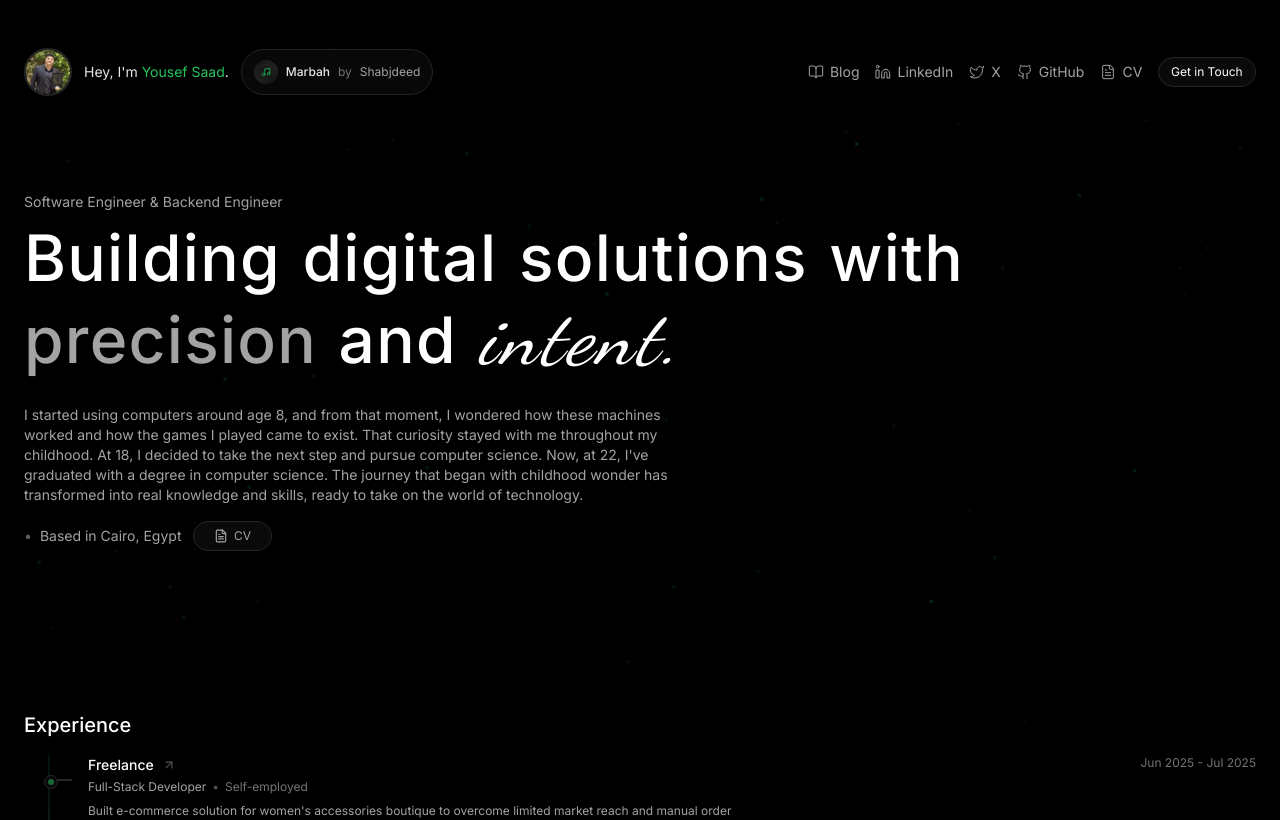
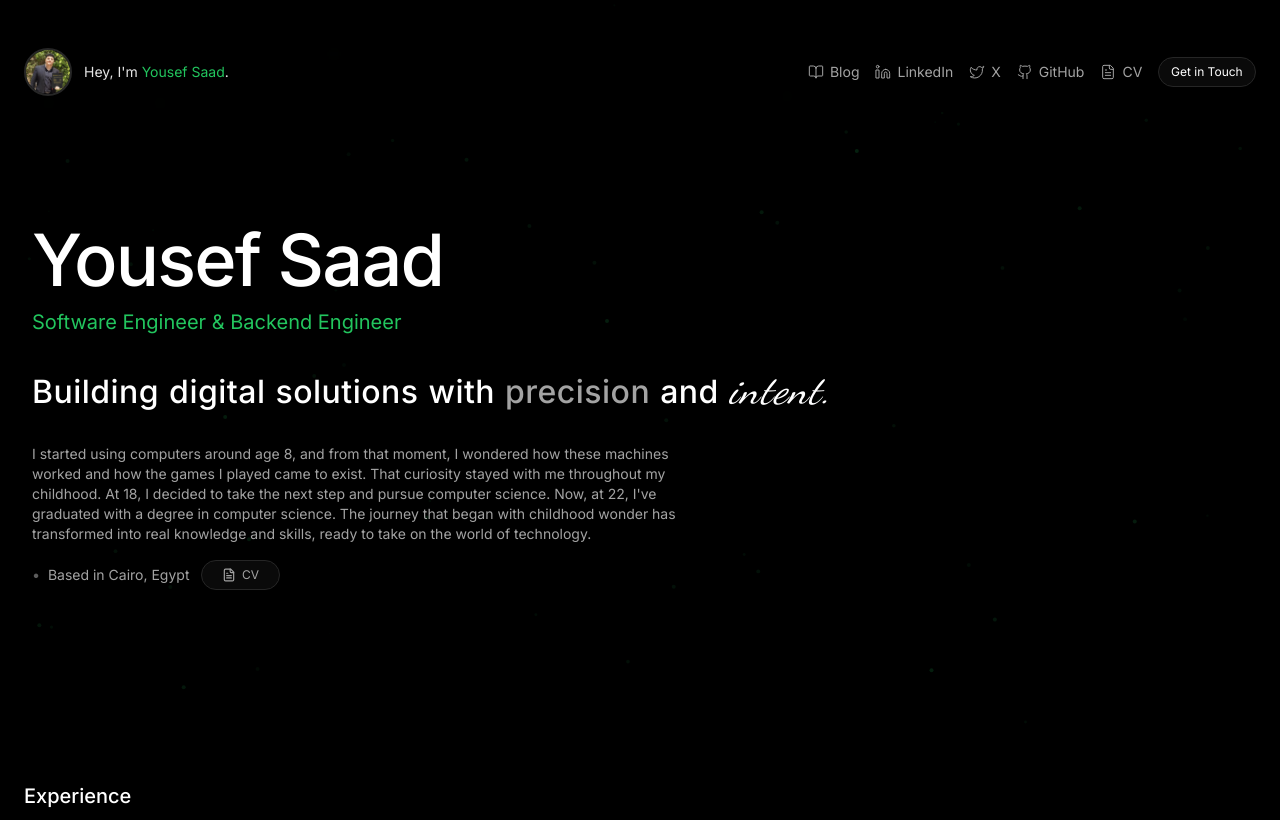
Before and after one commit to yousefsaad12/portfolio, a React (Vite) app: page / in a window 1280 px wide. Shown: the top 820 px of the page. Built offline with nearby package versions, Linux system fonts and the light colour scheme.

Commit message:
some changes in hero section

```diff
--- a/src/App.tsx
+++ b/src/App.tsx
@@ -15,7 +15,7 @@ function App() {
         className="min-h-screen bg-black relative overflow-hidden"
         initial={{ opacity: 0 }}
         animate={{ opacity: 1 }}
-        transition={{ duration: 1 }}
+        transition={{ duration: 0.3 }}
       >
         {/* Animated background particles */}
         <div className="fixed inset-0 pointer-events-none">
@@ -48,7 +48,7 @@ function App() {
           <motion.main
             initial={{ opacity: 0, y: 20 }}
             animate={{ opacity: 1, y: 0 }}
-            transition={{ duration: 0.8, delay: 0.2 }}
+            transition={{ duration: 0.4, delay: 0.2 }}
           >
             <Hero />
             <Employment />
--- a/src/components/Hero.tsx
+++ b/src/components/Hero.tsx
@@ -6,6 +6,7 @@ const Hero: React.FC = () => {
   const { scrollY } = useScroll();
   const y = useTransform(scrollY, [0, 300], [0, -50]);
   const opacity = useTransform(scrollY, [0, 300], [1, 0.3]);
+  const buttonRef = useRef<HTMLAnchorElement>(null);
 
   const handleMouseMove = (e: React.MouseEvent<HTMLAnchorElement>) => {
     if (!buttonRef.current) return;
@@ -16,7 +17,6 @@ const Hero: React.FC = () => {
 
     const moveX = x * 0.35;
     const moveY = y * 0.35;
-
     const rotation = Math.atan2(y, x) * (180 / Math.PI) * 0.1;
 
     buttonRef.current.style.transform = `translate(${moveX}px, ${moveY}px) scale(1.08) rotate(${rotation}deg)`;
@@ -28,8 +28,10 @@ const Hero: React.FC = () => {
     }
   };
 
-  const buttonRef = useRef<HTMLAnchorElement>(null);
-  const floatingParticles = Array.from({ length: 20 }, (_, i) => (
+  const particleCount =
+    typeof window !== "undefined" && window.innerWidth < 640 ? 10 : 20;
+
+  const floatingParticles = Array.from({ length: particleCount }, (_, i) => (
     <motion.div
       key={i}
       className="absolute w-1 h-1 bg-green-500/20 rounded-full"
@@ -52,47 +54,68 @@ const Hero: React.FC = () => {
 
   return (
     <motion.section
-      className="py-20 relative overflow-hidden"
+      className="relative overflow-hidden py-16 sm:py-20 md:py-28"
       style={{ y, opacity }}
     >
-      {/* Floating particles background */}
+      {/* Floating particles */}
       <div className="absolute inset-0 pointer-events-none">
         {floatingParticles}
       </div>
 
-      <div className="container relative z-10">
-        <div className="max-w-5xl px-4 sm:px-6 lg:px-0">
-          <div className="space-y-4 sm:space-y-6">
+      <div className="container mx-auto px-4 sm:px-6 lg:px-8 relative z-10">
+        {/* ✅ Alignment fix — text left on md+ */}
+        <div className="max-w-5xl mx-auto md:mx-0 md:text-left text-center">
+          <div className="space-y-6 sm:space-y-8">
+            {/* Title & subtitle */}
             <motion.div
               initial={{ opacity: 0, y: 20 }}
               animate={{ opacity: 1, y: 0 }}
               transition={{ duration: 0.8, ease: "easeOut" }}
             >
-              <div className="space-y-1 sm:space-y-2">
+              <div className="space-y-2 sm:space-y-3">
+                <motion.h1
+                  className="font-medium text-3xl sm:text-5xl md:text-6xl lg:text-7xl leading-[1.1] tracking-tight"
+                  initial={{ opacity: 0, y: 30 }}
+                  animate={{ opacity: 1, y: 0 }}
+                  transition={{ duration: 1, delay: 0.4, ease: "easeOut" }}
+                >
+                  Yousef Saad
+                </motion.h1>
+
                 <motion.p
-                  className="text-xs sm:text-sm text-neutral-400 text-center sm:text-left"
+                  className="text-sm sm:text-lg md:text-xl text-green-500"
                   initial={{ opacity: 0, y: 10 }}
                   animate={{ opacity: 1, y: 0 }}
                   transition={{ duration: 0.6, delay: 0.2 }}
                 >
                   Software Engineer & Backend Engineer
                 </motion.p>
-                <motion.h1
-                  className="font-medium text-center sm:text-left"
+              </div>
+            </motion.div>
+
+            {/* "Precision & intent" */}
+            <motion.h4
+              className="font-medium text-center md:text-left leading-snug"
               style={{
-                    fontSize: "clamp(1.5rem, 5vw, 4.5rem)",
-                    lineHeight: "1.2",
-                    letterSpacing: "0.02em",
-                    wordSpacing: "0.05em",
-                    fontWeight: "500",
+                fontSize: "clamp(1rem, 3.5vw, 2rem)", // Reduced from 1.2rem/4vw/2.5rem
+                lineHeight: "1.25",
+                letterSpacing: "0.015em",
+                wordSpacing: "0.03em",
+                whiteSpace: "normal",
               }}
               initial={{ opacity: 0, y: 30 }}
               animate={{ opacity: 1, y: 0 }}
               transition={{ duration: 1, delay: 0.4, ease: "easeOut" }}
             >
-                  Building digital solutions with{" "}
+              <span className="block md:inline lg:inline">
+                Building digital solutions
+              </span>
+              <br className="hidden md:hidden lg:hidden" />
+              <span className="block md:inline lg:inline">
+                {" "}
+                with{" "}
                 <motion.span
-                    className="text-neutral-400 relative"
+                  className="text-neutral-400 relative inline-block"
                   initial={{ opacity: 0, scale: 0.8 }}
                   animate={{ opacity: 1, scale: 1 }}
                   transition={{ duration: 0.8, delay: 0.8 }}
@@ -111,15 +134,14 @@ const Hero: React.FC = () => {
                   />
                 </motion.span>{" "}
                 and{" "}
-                  <span className="block sm:inline">
                 <motion.span
-                      className="italic relative"
+                  className="italic relative inline-block"
                   style={{
                     fontFamily: "Dancing Script, cursive, serif",
-                        letterSpacing: "0.05em",
+                    letterSpacing: "0.04em",
                     lineHeight: "1.1",
-                        wordSpacing: "0.1em",
-                        fontSize: "clamp(1.8rem, 6vw, 5rem)",
+                    wordSpacing: "0.08em",
+                    fontSize: "clamp(1.2rem, 4vw, 2.5rem)", // Reduced from 1.4rem/4.5vw/3rem
                     fontWeight: "500",
                   }}
                   initial={{ opacity: 0, rotateY: -90, scale: 0.5 }}
@@ -140,9 +162,8 @@ const Hero: React.FC = () => {
                   />
                 </motion.span>
               </span>
-                </motion.h1>
-              </div>
-            </motion.div>
+            </motion.h4>
+
             <div className="space-y-3 sm:space-y-4">
               <motion.div
                 initial={{ opacity: 0, y: 20 }}
@@ -150,7 +171,7 @@ const Hero: React.FC = () => {
                 transition={{ duration: 0.8, delay: 1.2 }}
               >
                 <motion.p
-                  className="text-xs sm:text-sm text-neutral-400 max-w-2xl text-center sm:text-left leading-relaxed"
+                  className="text-xs sm:text-sm text-neutral-400 max-w-2xl text-center md:text-left leading-relaxed"
                   initial={{ opacity: 0 }}
                   animate={{ opacity: 1 }}
                   transition={{ duration: 1, delay: 1.4 }}
@@ -169,13 +190,14 @@ const Hero: React.FC = () => {
                   skills, ready to take on the world of technology.{" "}
                 </motion.p>
               </motion.div>
+
               <motion.div
                 initial={{ opacity: 0, x: -20 }}
                 animate={{ opacity: 1, x: 0 }}
                 transition={{ duration: 0.6, delay: 1.6 }}
               >
                 <motion.div
-                  className="flex flex-col sm:flex-row items-center justify-center sm:justify-start gap-3 text-xs sm:text-sm text-neutral-400"
+                  className="flex flex-row items-center justify-center md:justify-start gap-3 text-xs sm:text-sm text-neutral-400"
                   whileHover={{
                     scale: 1.05,
                     color: "#22c55e",
@@ -217,7 +239,6 @@ const Hero: React.FC = () => {
                     }}
                     whileTap={{ scale: 0.95 }}
                   >
-                    {/* Animated background */}
                     <motion.div
                       className="absolute inset-0 bg-gradient-to-r from-green-500/20 to-cyan-500/20 rounded-full"
                       initial={{ scale: 0, opacity: 0 }}
--- a/src/components/Navbar.tsx
+++ b/src/components/Navbar.tsx
@@ -9,7 +9,6 @@ import {
 import { navItems } from "../data/navigation";
 import yousefImage from "../assets/yousef.jpeg";
 
-
 const Navbar: React.FC = () => {
   const buttonRef = useRef<HTMLAnchorElement>(null);
   const [mousePosition, setMousePosition] = useState({ x: 0, y: 0 });
@@ -19,17 +18,14 @@ const Navbar: React.FC = () => {
   const opacity = useTransform(scrollY, [0, 100], [1, 0.8]);
   const scale = useTransform(scrollY, [0, 100], [1, 0.95]);
 
-
   useEffect(() => {
     const handleMouseMove = (e: MouseEvent) => {
       setMousePosition({ x: e.clientX, y: e.clientY });
     };
 
-
     window.addEventListener("mousemove", handleMouseMove);
     return () => window.removeEventListener("mousemove", handleMouseMove);
   }, []);
-
 
   useEffect(() => {
     if (isImageOpen) {
@@ -39,33 +35,26 @@ const Navbar: React.FC = () => {
     }
   }, [isImageOpen]);
 
-
   const handleMouseMove = (e: React.MouseEvent<HTMLAnchorElement>) => {
     if (!buttonRef.current) return;
-
 
     const rect = buttonRef.current.getBoundingClientRect();
     const x = e.clientX - rect.left - rect.width / 2;
     const y = e.clientY - rect.top - rect.height / 2;
 
-
     const moveX = x * 0.35;
     const moveY = y * 0.35;
 
-
     const rotation = Math.atan2(y, x) * (180 / Math.PI) * 0.1;
-
 
     buttonRef.current.style.transform = `translate(${moveX}px, ${moveY}px) scale(1.08) rotate(${rotation}deg)`;
   };
-
 
   const handleMouseLeave = () => {
     if (buttonRef.current) {
       buttonRef.current.style.transform = "translate(0px, 0px) scale(1)";
     }
   };
-
 
   const scrollToSection = (href: string) => {
     if (href.startsWith("#")) {
@@ -75,7 +64,6 @@ const Navbar: React.FC = () => {
       }
     }
   };
-
 
   const cursorTrail = Array.from({ length: 5 }, (_, i) => (
     <motion.div
@@ -98,14 +86,12 @@ const Navbar: React.FC = () => {
     />
   ));
 
-
   return (
     <>
       {/* Floating cursor trail */}
       <div className="fixed inset-0 pointer-events-none z-50">
         {cursorTrail}
       </div>
-
 
       {/* Fullscreen Image Modal */}
       <AnimatePresence>
@@ -125,7 +111,6 @@ const Navbar: React.FC = () => {
               <X size={32} />
             </button>
 
-
             {/* Fullscreen Image */}
             <motion.img
               initial={{ scale: 0.8 }}
@@ -139,7 +124,6 @@ const Navbar: React.FC = () => {
           </motion.div>
         )}
       </AnimatePresence>
-
 
       <motion.nav
         className="w-full backdrop-blur-sm mt-4 sm:mt-6 md:mt-8 relative z-40"
@@ -170,7 +154,6 @@ const Navbar: React.FC = () => {
                 />
               </div>
 
-
               {/* Name */}
               <motion.span
                 className="text-xs sm:text-sm text-neutral-200 text-center sm:text-left"
@@ -194,88 +177,7 @@ const Navbar: React.FC = () => {
                 </motion.span>
                 .
               </motion.span>
-
-
-              {/* Spotify Music Pill */}
-              <motion.a
-                href="https://open.spotify.com/track/6Yk3zs9ZAYaOFBxZ8FSyBF?si=3a47afaa187745e9"
-                target="_blank"
-                rel="noopener noreferrer"
-                className="z-50 flex items-center gap-2 rounded-full border border-neutral-800 bg-neutral-950/80 px-2 sm:px-3 py-1.5 sm:py-2.5 text-xs backdrop-blur-sm transition-all duration-300 hover:bg-neutral-900 hover:pr-4 sm:hover:pr-6 group relative overflow-hidden"
-                initial={{ opacity: 0, scale: 0.8 }}
-                animate={{ opacity: 1, scale: 1 }}
-                transition={{ duration: 0.6, delay: 0.6 }}
-                whileHover={{
-                  scale: 1.05,
-                  boxShadow: "0 10px 25px rgba(0, 0, 0, 0.3)",
-                }}
-                whileTap={{ scale: 0.95 }}
-              >
-                {/* Animated background */}
-                <motion.div
-                  className="absolute inset-0 bg-gradient-to-r from-green-500/10 to-cyan-500/10 rounded-full"
-                  initial={{ scale: 0, opacity: 0 }}
-                  whileHover={{ scale: 1, opacity: 1 }}
-                  transition={{ duration: 0.3 }}
-                />
-
-
-                {/* Spotify Icon Animation */}
-                <div className="relative flex size-5 sm:size-6 shrink-0 items-center justify-center">
-                  <motion.div
-                    className="absolute inset-0 rounded-full bg-gradient-to-tr from-neutral-800 via-neutral-900 to-neutral-800"
-                    animate={{ rotate: 360 }}
-                    transition={{
-                      duration: 3,
-                      repeat: Infinity,
-                      ease: "linear",
-                    }}
-                  />
-                  <motion.div
-                    className="absolute inset-1 rounded-full border-t border-neutral-800"
-                    animate={{ rotate: -360 }}
-                    transition={{
-                      duration: 2,
-                      repeat: Infinity,
-                      ease: "linear",
-                    }}
-                  />
-                  <div className="absolute inset-[8px] sm:inset-[10px] rounded-full border-[2px] border-neutral-950 bg-neutral-900"></div>
-                  <motion.div
-                    whileHover={{ rotate: 360 }}
-                    transition={{ duration: 0.6 }}
-                  >
-                    <Music
-                      size={10}
-                      className="relative text-[#1DB954] sm:text-[12px]"
-                    />
-                  </motion.div>
-                </div>
-
-
-                {/* Song Info */}
-                <div className="flex flex-col justify-center overflow-hidden">
-                  <div className="flex items-center gap-1 sm:gap-2">
-                    <motion.div
-                      className="truncate font-medium text-neutral-200 text-xs"
-                      whileHover={{ color: "#ffffff" }}
-                    >
-                      Marbah
-                    </motion.div>
-                    <span className="shrink-0 text-neutral-500 text-xs">
-                      by
-                    </span>
-                    <motion.div
-                      className="truncate text-neutral-400 text-xs"
-                      whileHover={{ color: "#a3a3a3" }}
-                    >
-                      Shabjdeed
-                    </motion.div>
-                  </div>
-                </div>
-              </motion.a>
             </motion.div>
-
 
             {/* Right Side - Navigation + Button */}
             <motion.div
@@ -312,7 +214,6 @@ const Navbar: React.FC = () => {
                         transition={{ duration: 0.3 }}
                       />
 
-
                       <span className="flex items-center gap-1 sm:gap-1.5 text-xs sm:text-sm text-neutral-400 hover:text-white transition-all duration-500 relative z-10">
                         <motion.div
                           whileHover={{ rotate: 360, scale: 1.2 }}
@@ -335,7 +236,6 @@ const Navbar: React.FC = () => {
                 })}
               </div>
 
-
               {/* Get in Touch Button */}
               <motion.a
                 ref={buttonRef}
@@ -345,7 +245,7 @@ const Navbar: React.FC = () => {
                 onMouseLeave={handleMouseLeave}
                 initial={{ opacity: 0, scale: 0.8 }}
                 animate={{ opacity: 1, scale: 1 }}
-                transition={{ duration: 0.6, delay: 1 }}
+                transition={{ duration: 0.1, delay: 0.1 }}
                 whileHover={{
                   scale: 1.05,
                   boxShadow: "0 10px 25px rgba(34, 197, 94, 0.3)",
@@ -357,7 +257,7 @@ const Navbar: React.FC = () => {
                   className="absolute inset-0 bg-gradient-to-r from-green-500/20 to-cyan-500/20 rounded-full"
                   initial={{ scale: 0, opacity: 0 }}
                   whileHover={{ scale: 1, opacity: 1 }}
-                  transition={{ duration: 0.3 }}
+                  transition={{ duration: 0.1 }}
                 />
                 <span className="relative z-10">Get in Touch</span>
               </motion.a>
@@ -369,5 +269,4 @@ const Navbar: React.FC = () => {
   );
 };
 
-
 export default Navbar;
```
Lines whose indentation alone changed are shown as unchanged.
